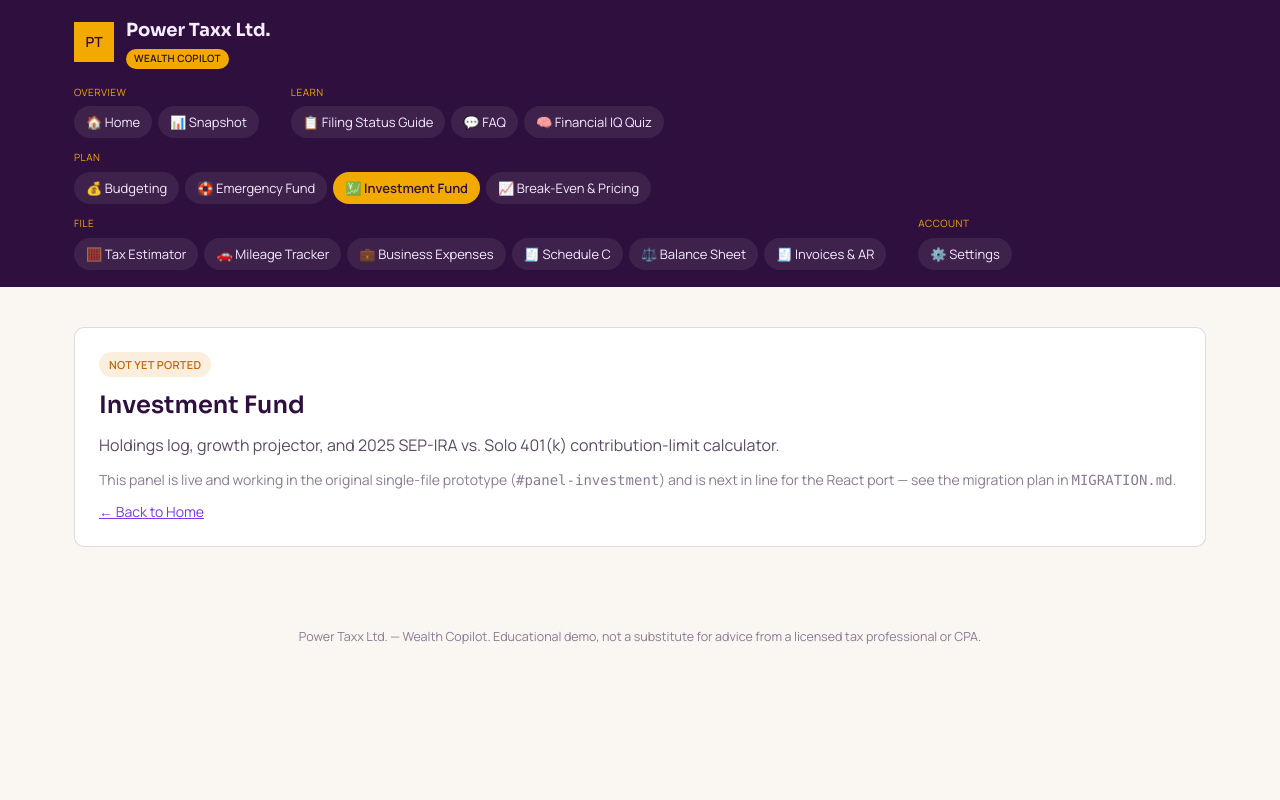
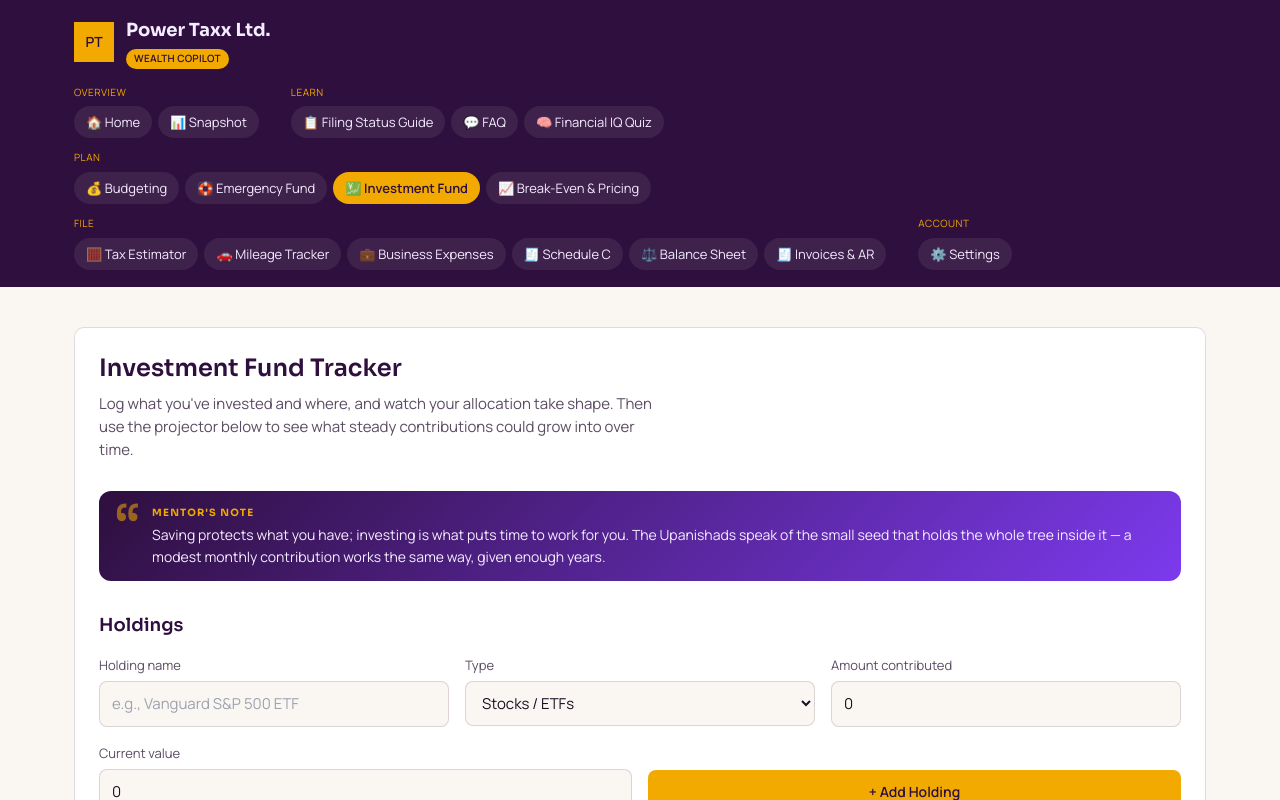
Before and after one commit to powertaxx-blip/Wealth-Copilot, a Next.js app: page /investment in a window 1280 px wide. Shown: the top 800 px of the page. Built offline with nearby package versions, Linux system fonts and the light colour scheme.

Commit message:
Update page.tsx

```diff
--- a/app/investment/page.tsx
+++ b/app/investment/page.tsx
@@ -1,11 +1,5 @@
-import { ComingNext } from "@/components/ui/ComingNext";
+import { InvestmentFund } from "@/components/features/InvestmentFund";
 
 export default function InvestmentPage() {
-  return (
-    <ComingNext
-      title="Investment Fund"
-      description="Holdings log, growth projector, and 2025 SEP-IRA vs. Solo 401(k) contribution-limit calculator."
-      oldPanelId="investment"
-    />
-  );
+  return <InvestmentFund />;
 }
```
